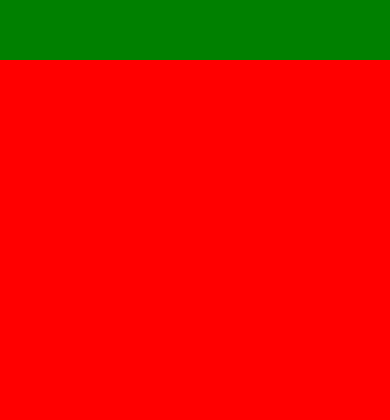
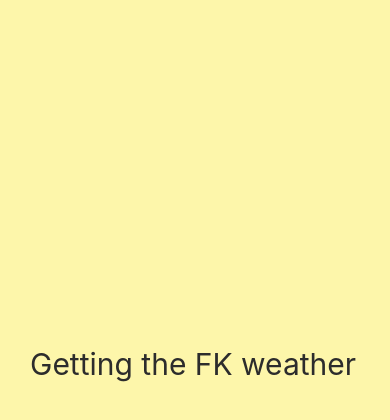
Before and after one commit to jamesbonglee/ReactNative-weather, a React Native app: screen / in a window 390 px wide. Shown: the part 362-782 px from the top of the page. Built offline with nearby package versions, Linux system fonts and the light colour scheme.

Commit message:
#1.1 Loading Screen

```diff
--- a/App.js
+++ b/App.js
@@ -1,30 +1,7 @@
 import { StatusBar } from "expo-status-bar";
 import React from "react";
-import { StyleSheet, Text, View } from "react-native";
+import Loading from "./Loading";
 
 export default function App() {
-   return (
-      <View style={styles.container}>
-         <View style={styles.greenView}>{/* <Text>Hello</Text> */}</View>
-         <View style={styles.redView}>{/* <Text>Hello</Text> */}</View>
-         <StatusBar style="auto" />
-      </View>
-   );
+   return <Loading></Loading>;
 }
-
-const styles = StyleSheet.create({
-   container: {
-      flex: 1,
-      backgroundColor: "grey",
-      // alignItems: "center",
-      justifyContent: "center",
-   },
-   greenView: {
-      flex: 1,
-      backgroundColor: "green",
-   },
-   redView: {
-      flex: 1,
-      backgroundColor: "red",
-   },
-});
--- /dev/null
+++ b/Loading.js
@@ -0,0 +1,24 @@
+import React from "react";
+import { StyleSheet, Text, View } from "react-native";
+
+export default function Loading() {
+   return (
+      <View style={styles.container}>
+         <Text style={styles.text}>Getting the FK weather</Text>
+      </View>
+   );
+}
+
+const styles = StyleSheet.create({
+   container: {
+      flex: 1,
+      justifyContent: "flex-end",
+      paddingHorizontal: 30,
+      paddingVertical: 100,
+      backgroundColor: "#FDF6AA",
+   },
+   text: {
+      color: "#2c2c2c",
+      fontSize: 30,
+   },
+});
```
